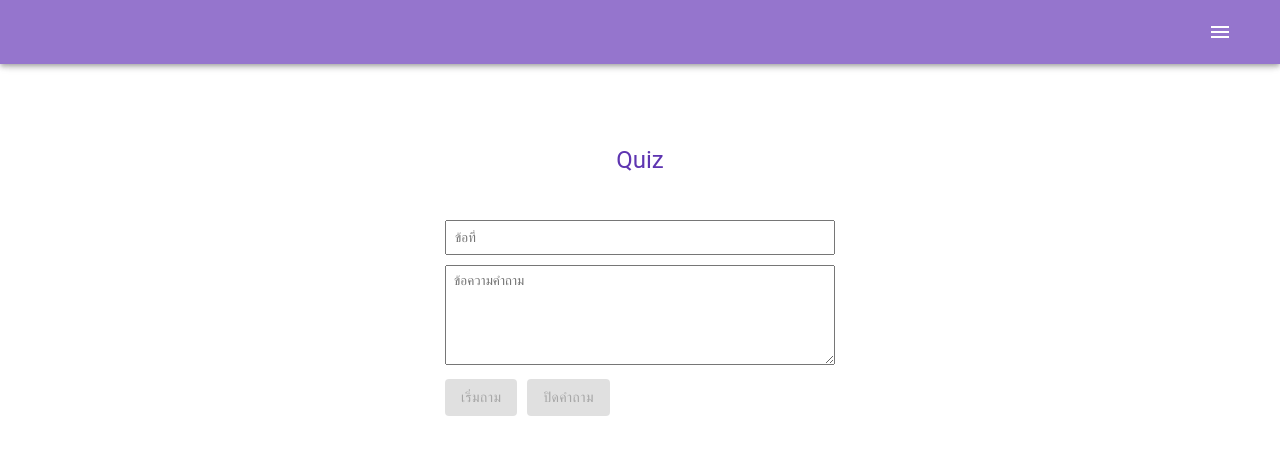
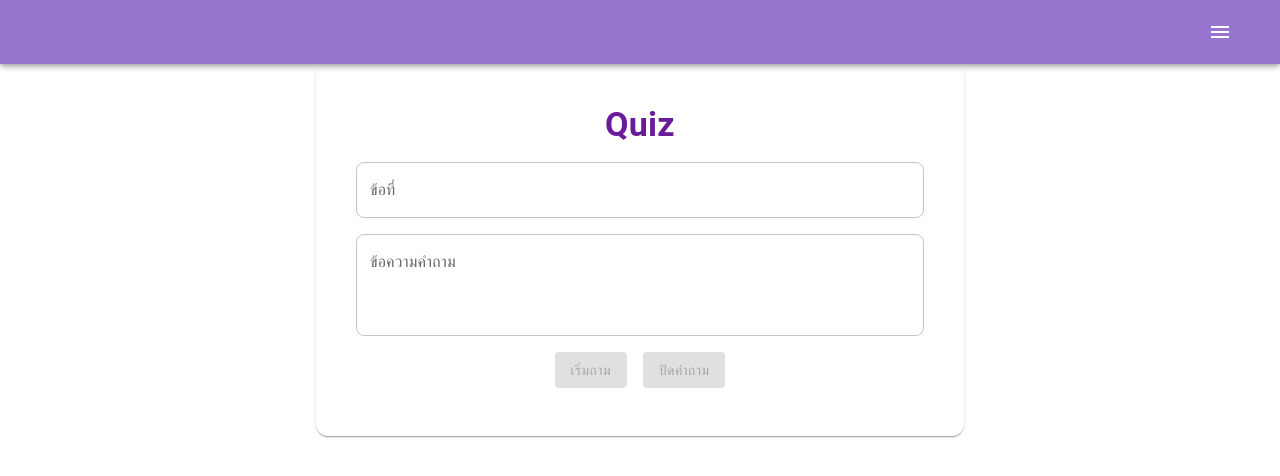
Before and after one commit to Siriyakorn348-2/Web-Mobile-Application-Sec2, a React (Vite) app in the folder web-app/: page /#/quiz/1 in a window 1280 px wide. Shown: the top 476 px of the page. Built offline with nearby package versions, Linux system fonts and the light colour scheme.

Commit message:
update Quiz design

```diff
--- a/web-app/src/components/Quiz.jsx
+++ b/web-app/src/components/Quiz.jsx
@@ -1,12 +1,12 @@
-import React, { useState, useEffect, useRef } from 'react';
-import { useParams } from 'react-router-dom';
-import { Box, Typography, Button } from '@mui/material';
-import { saveQuestion, closeQuestion, fetchQuestionRealtime, fetchAnswersRealtime, addAnswer } from '../firebase/courseService';
+import React, { useState, useEffect, useRef } from "react";
+import { useParams } from "react-router-dom";
+import { Box, Card, CardContent, Typography, TextField, Button, Stack, Divider } from "@mui/material";
+import { saveQuestion, closeQuestion, fetchQuestionRealtime, fetchAnswersRealtime, addAnswer, deleteAnswers} from "../firebase/courseService";
 
 function Quiz() {
   const { cid } = useParams();
-    const [questionNo, setQuestionNo] = useState('');
-    const [questionText, setQuestionText] = useState('');
+  const [questionNo, setQuestionNo] = useState("");
+  const [questionText, setQuestionText] = useState("");
   const [isQuestionActive, setIsQuestionActive] = useState(false);
   const [answers, setAnswers] = useState([]);
   const [error, setError] = useState(null);
@@ -16,36 +16,23 @@ function Quiz() {
   const intervalRef = useRef(null);
 
   useEffect(() => {
-        if (!cid || !cno || !activeQuestionNo || !isQuestionActive) {
-            console.log("Skipping fetch: incomplete data or question not active");
-            return;
-        }
-
-        console.log(`Fetching data for activeQuestionNo: ${activeQuestionNo}`);
+    if (!cid || !cno || !activeQuestionNo || !isQuestionActive) return;
     let unsubscribeQuestion, unsubscribeAnswers;
 
     try {
       unsubscribeQuestion = fetchQuestionRealtime(cid, cno, activeQuestionNo, (data) => {
         if (data) {
-                    console.log("Question data received:", data);
           setIsQuestionActive(data.question_show || false);
           if (!questionText && data.question_text) setQuestionText(data.question_text);
-                } else {
-                    console.log("No question data found");
         }
       });
 
-            unsubscribeAnswers = fetchAnswersRealtime(cid, cno, activeQuestionNo, (answersData) => {
-                console.log("Answers received:", answersData);
-                setAnswers(answersData);
-            });
+      unsubscribeAnswers = fetchAnswersRealtime(cid, cno, activeQuestionNo, setAnswers);
     } catch (err) {
-            console.error("Error setting up listeners:", err);
-            setError("เกิดข้อผิดพลาดในการดึงข้อมูล: " + err.message);
+      setError("เกิดข้อผิดพลาด: " + err.message);
     }
 
     return () => {
-            console.log("Cleaning up listeners");
       if (unsubscribeQuestion) unsubscribeQuestion();
       if (unsubscribeAnswers) unsubscribeAnswers();
       if (intervalRef.current) clearInterval(intervalRef.current);
@@ -54,23 +41,19 @@ function Quiz() {
 
   const simulateAnswer = async () => {
     try {
-            await addAnswer(cid, cno, activeQuestionNo, `คำตอบที่ ${answers.length + 1} (จากข้อ ${activeQuestionNo})`);
-            console.log("Simulated answer added");
+      await addAnswer(cid, cno, activeQuestionNo, `คำตอบที่ ${answers.length + 1}`);
     } catch (err) {
-            console.error("Error simulating answer:", err);
       setError("เกิดข้อผิดพลาดในการจำลองคำตอบ: " + err.message);
     }
   };
 
   const startQuestion = async () => {
-        console.log("cid:", cid, "cno:", cno, "questionNo:", questionNo, "questionText:", questionText);
     if (!questionNo || !questionText) {
       alert("กรุณากรอกข้อที่และคำถามก่อนเริ่มถาม");
       return;
     }
 
     try {
-            console.log(`Starting question: ${questionNo} - ${questionText}`);
       const success = await saveQuestion(cid, cno, questionNo, questionText);
       if (success) {
         setActiveQuestionNo(questionNo);
@@ -78,94 +61,92 @@ function Quiz() {
         setError(null);
         setAnswers([]);
         setClosedQuestionNo(null);
-                if (intervalRef.current) clearInterval(intervalRef.current);
         intervalRef.current = setInterval(simulateAnswer, 2000);
-                console.log("Question started successfully");
-            } else {
-                throw new Error("Failed to save question");
       }
     } catch (err) {
-            console.error("Error in startQuestion:", err);
       setError("เกิดข้อผิดพลาดในการเริ่มคำถาม: " + err.message);
-            setIsQuestionActive(false);
     }
   };
 
   const handleCloseQuestion = async () => {
-        console.log("Closing with cid:", cid, "cno:", cno, "activeQuestionNo:", activeQuestionNo);
     if (!activeQuestionNo) {
       setError("ไม่มีคำถามที่ใช้งานอยู่ให้ปิด");
       return;
     }
 
     try {
-            console.log(`Closing question: ${activeQuestionNo}`);
       const success = await closeQuestion(cid, cno, activeQuestionNo);
       if (success) {
         setIsQuestionActive(false);
-                setQuestionText('');
-                setQuestionNo('');
+        setQuestionText("");
+        setQuestionNo("");
         setClosedQuestionNo(activeQuestionNo);
         setActiveQuestionNo(null);
-                setError(null);
-                if (intervalRef.current) {
-                    clearInterval(intervalRef.current);
-                    intervalRef.current = null;
-                }
-                console.log("Question closed successfully");
-            } else {
-                throw new Error("Failed to close question");
+        if (intervalRef.current) clearInterval(intervalRef.current);
       }
     } catch (err) {
-            console.error("Error in handleCloseQuestion:", err);
       setError("เกิดข้อผิดพลาดในการปิดคำถาม: " + err.message);
     }
   };
 
-    const resetAnswers = () => {
-        console.log("Resetting answers for closedQuestionNo:", closedQuestionNo);
+  const resetAnswers = async () => {
+    if (!closedQuestionNo) {
+      setError("ไม่มีคำถามที่ปิดเพื่อรีเซ็ตคำตอบ");
+      return;
+    }
+
+    try {
+      const success = await deleteAnswers(cid, cno, closedQuestionNo);
+      if (success) {
         setAnswers([]);
         setClosedQuestionNo(null);
-        console.log("Answers reset successfully");
+        setError(null);
+        console.log("Answers reset and deleted from Firestore for questionNo:", closedQuestionNo);
+      } else {
+        throw new Error("Failed to delete answers");
+      }
+    } catch (err) {
+      setError("เกิดข้อผิดพลาดในการรีเซ็ตคำตอบ: " + err.message);
+    }
   };
 
-    if (error) {
   return (
-            <Box display="flex" justifyContent="center" mt={15}>
-                <Typography color="error">{error}</Typography>
-            </Box>
-        );
-    }
-
-    return (
-        <Box display="flex" justifyContent="center" mt={15}>
-            <Box sx={{ bgcolor: "#fff", p: 3, borderRadius: 3, maxWidth: 800 }}>
-                <Typography variant="h5" color="#5E35B1" textAlign="center" mb={3}>
+    <Box display="flex" justifyContent="center" mt={8}>
+      <Card sx={{ width: "90%", maxWidth: 600, p: 3, borderRadius: 3 }}>
+        <CardContent>
+          <Typography variant="h4" fontWeight="bold" color="#6A1B9A" textAlign="center" mb={2}>
             Quiz
           </Typography>
 
-                <div className="question-container">
-                    <div className="input-section">
-                        <input
-                            type="text"
-                            placeholder="ข้อที่"
+          {error && (
+            <Typography color="error" textAlign="center" mb={2}>
+              {error}
+            </Typography>
+          )}
+
+          <Stack spacing={2}>
+            <TextField
+              label="ข้อที่"
+              variant="outlined"
+              fullWidth
               value={questionNo}
-                            onChange={(e) => {
-                                console.log("QuestionNo changed to:", e.target.value);
-                                setQuestionNo(e.target.value);
-                            }}
+              onChange={(e) => setQuestionNo(e.target.value)}
               disabled={isQuestionActive}
+              sx={{ borderRadius: 2, "& fieldset": { borderRadius: 2 } }}
             />
-                        <textarea
-                            placeholder="ข้อความคำถาม"
+            <TextField
+              label="ข้อความคำถาม"
+              variant="outlined"
+              multiline
+              rows={3}
+              fullWidth
               value={questionText}
-                            onChange={(e) => {
-                                console.log("QuestionText changed to:", e.target.value);
-                                setQuestionText(e.target.value);
-                            }}
+              onChange={(e) => setQuestionText(e.target.value)}
               disabled={isQuestionActive}
+              sx={{ borderRadius: 2, "& fieldset": { borderRadius: 2 } }}
             />
-                        <div className="buttons">
+
+            <Stack direction="row" spacing={2} justifyContent="center">
               <Button
                 variant="contained"
                 color="primary"
@@ -182,48 +163,48 @@ function Quiz() {
               >
                 ปิดคำถาม
               </Button>
-                            {/* เพิ่มปุ่มรีเซ็ตคำตอบ */}
+              {/* ปุ่มรีเซ็ตแสดงเมื่อคำถามถูกปิด */}
               {!isQuestionActive && closedQuestionNo && (
                 <Button
                   variant="outlined"
                   color="error"
                   onClick={resetAnswers}
                 >
-                                    รีเซ็ตคำตอบ
+                  รีเซ็ต
                 </Button>
               )}
-                        </div>
-                    </div>
+            </Stack>
 
             {(isQuestionActive || closedQuestionNo) && (
-                        <div className="answers-section">
-                            <Typography variant="h6" mb={2}>
-                                คำตอบสำหรับข้อ {isQuestionActive ? activeQuestionNo : closedQuestionNo}:
+              <>
+                <Divider />
+                <Typography variant="h6" textAlign="center" mt={2}>
+                  คำตอบสำหรับข้อ {isQuestionActive ? activeQuestionNo : closedQuestionNo}
                 </Typography>
-                            <ul>
+                <Box
+                  sx={{
+                    bgcolor: "#f9f9f9",
+                    p: 2,
+                    borderRadius: 3,
+                    minHeight: 100,
+                    boxShadow: 1,
+                  }}
+                >
                   {answers.length > 0 ? (
                     answers.map((answer, index) => (
-                                        <li key={index}>{answer}</li>
+                      <Typography key={index} sx={{ mb: 1 }}>
+                        {index + 1}. {answer}
+                      </Typography>
                     ))
                   ) : (
-                                    <li>ยังไม่มีคำตอบ</li>
+                    <Typography color="textSecondary">ยังไม่มีคำตอบ</Typography>
                   )}
-                            </ul>
-                        </div>
+                </Box>
+              </>
             )}
-                </div>
-
-                <style jsx>{`
-                    .question-container { padding: 20px; }
-                    .input-section { margin-bottom: 20px; }
-                    input, textarea { width: 100%; margin-bottom: 10px; padding: 8px; box-sizing: border-box; }
-                    textarea { min-height: 100px; }
-                    .buttons { display: flex; gap: 10px; }
-                    .answers-section { border-top: 1px solid #ccc; padding-top: 20px; }
-                    ul { list-style: none; padding: 0; }
-                    li { padding: 5px 0; border-bottom: 1px solid #eee; }
-                `}</style>
-            </Box>
+          </Stack>
+        </CardContent>
+      </Card>
     </Box>
   );
 }
```
Also changed, not shown: web-app/src/firebase/courseService.js (+23 -0 lines). Lines whose indentation alone changed are shown as unchanged.
